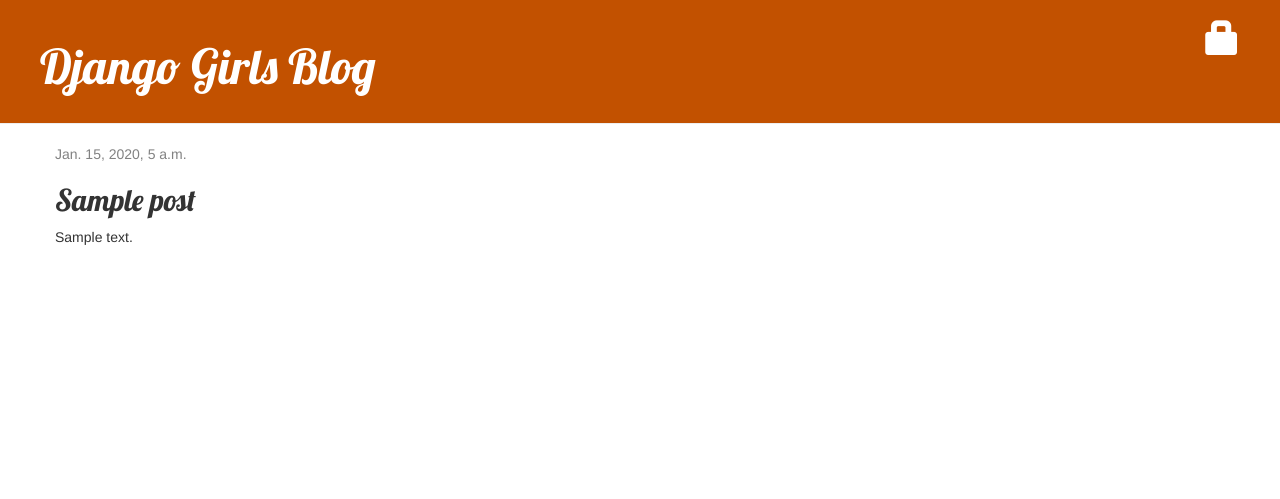
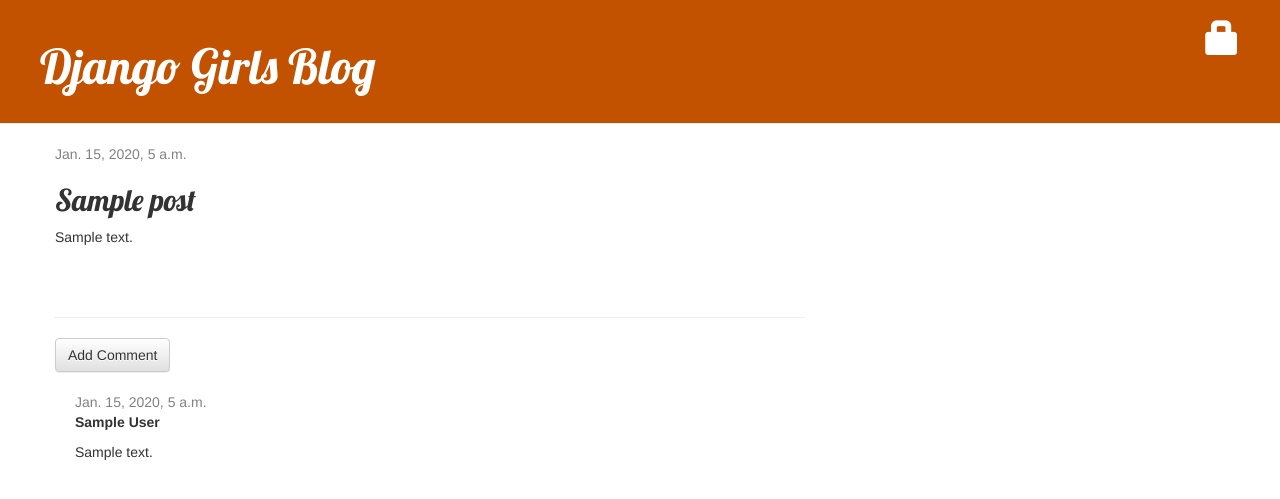
Before and after one commit to swkane/djangogirls, a Django app: page /post/1/ in a window 1280 px wide. Shown: the top 499 px of the page. Run offline with Django 3.2, Linux system fonts and the light colour scheme; tables that the repository leaves empty hold one stand-in row (values such as "Sample post"); some libraries are stand-ins or nearby versions.

Commit message:
complete comment feature with approve / deny

```diff
--- a/blog/models.py
+++ b/blog/models.py
@@ -14,6 +14,9 @@
     def publish(self):
         self.published_date = timezone.now()
         self.save()
+
+    def approved_comment(self):
+        return self.comments.filter(approved_comment=True)
 
     def __str__(self):
         return self.title
--- a/blog/static/css/blog.css
+++ b/blog/static/css/blog.css
@@ -54,3 +54,7 @@
 .post h2 a:visited {
   color: #000000;
 }
+
+.comment {
+  margin: 20px 0 20px 20px;
+}
--- a/blog/templates/blog/post_detail.html
+++ b/blog/templates/blog/post_detail.html
@@ -17,4 +17,28 @@
   <h2>{{ post.title }}</h2>
   <p>{{ post.text | linebreaksbr }}</p>
 </div>
-{% endblock %}
+<hr />
+<a class="btn btn-default" href="{% url 'add_comment_to_post' pk=post.pk %}"
+  >Add Comment</a
+>
+{% for comment in post.comments.all %}
+<div></div>
+{% if user.is_authenticated or comment.approved_comment %}
+<div class="comment">
+  <div class="date">
+    {{ comment.created_date }}
+    {% if not comment.approved_comment %}
+    <a class="btn btn-default" href="{% url 'comment_remove' pk=comment.pk %}"
+      ><span class="glyphicon glyphicon-remove"></span
+    ></a>
+    <a class="btn btn-default" href="{% url 'comment_approve' pk=comment.pk %}"
+      ><span class="glyphicon glyphicon-ok"></span
+    ></a>
+    {% endif %}
+  </div>
+  <strong>{{ comment.author }}</strong>
+  <p>{{ comment.text | linebreaks }}</p>
+</div>
+{% endif %} {% empty %}
+<p>No comments here yet :(</p>
+{% endfor %} {% endblock %}
--- a/blog/templates/blog/post_list.html
+++ b/blog/templates/blog/post_list.html
@@ -5,5 +5,8 @@
     <a href="{% url 'post_detail' pk=post.pk %}">{{ post.title }}</a>
   </h2>
   <p>{{ post.text | linebreaksbr }}</p>
+  <a href="{% url 'post_detail' pk=post.pk %}"
+    >Comments: {{ post.approved_comments.count }}
+  </a>
 </div>
 {% endfor %} {% endblock %}
--- a/blog/urls.py
+++ b/blog/urls.py
@@ -8,5 +8,10 @@
     path('post/<int:pk>/edit', views.post_edit, name="post_edit"),
     path('post/<pk>/publish/', views.post_publish, name="post_publish"),
     path('post/<pk>/remove/', views.post_remove, name='post_remove'),
+    path('post/<int:pk>/comment/', views.add_comment_to_post,
+         name='add_comment_to_post'),
+    path('comment/<int:pk>/approve/',
+         views.comment_approve, name='comment_approve'),
+    path('comment/<int:pk>/remove/', views.comment_remove, name='comment_remove'),
     path('drafts/', views.post_draft_list, name='post_draft_list')
 ]
--- a/blog/views.py
+++ b/blog/views.py
@@ -1,5 +1,5 @@
-from .forms import PostForm
-from .models import Post
+from .forms import PostForm, CommentForm
+from .models import Post, Comment
 from django.shortcuts import render, get_object_or_404, redirect
 from django.utils import timezone
 from django.contrib.auth.decorators import login_required
@@ -64,3 +64,31 @@
     post = get_object_or_404(Post, pk=pk)
     post.delete()
     return redirect('post_list')
+
+
+def add_comment_to_post(request, pk):
+    post = get_object_or_404(Post, pk=pk)
+    if request.method == 'POST':
+        form = CommentForm(request.POST)
+        if form.is_valid():
+            comment = form.save(commit=False)
+            comment.post = post
+            comment.save()
+            return redirect('post_detail', pk=post.pk)
+    else:
+        form = CommentForm()
+    return render(request, 'blog/add_comment_to_post.html', {'form': form})
+
+
+@login_required
+def comment_approve(request, pk):
+    comment = get_object_or_404(Comment, pk=pk)
+    comment.approve()
+    return redirect('post_detail', pk=comment.post.pk)
+
+
+@login_required
+def comment_remove(request, pk):
+    comment = get_object_or_404(Comment, pk=pk)
+    comment.delete()
+    return redirect('post_detail', pk=comment.post.pk)
```
Also changed, not shown: blog/forms.py (+7 -1 lines), blog/templates/blog/add_comment_to_post.html (added, +7 -0 lines), mysite/settings.py (+6 -5 lines), 1 other file.
